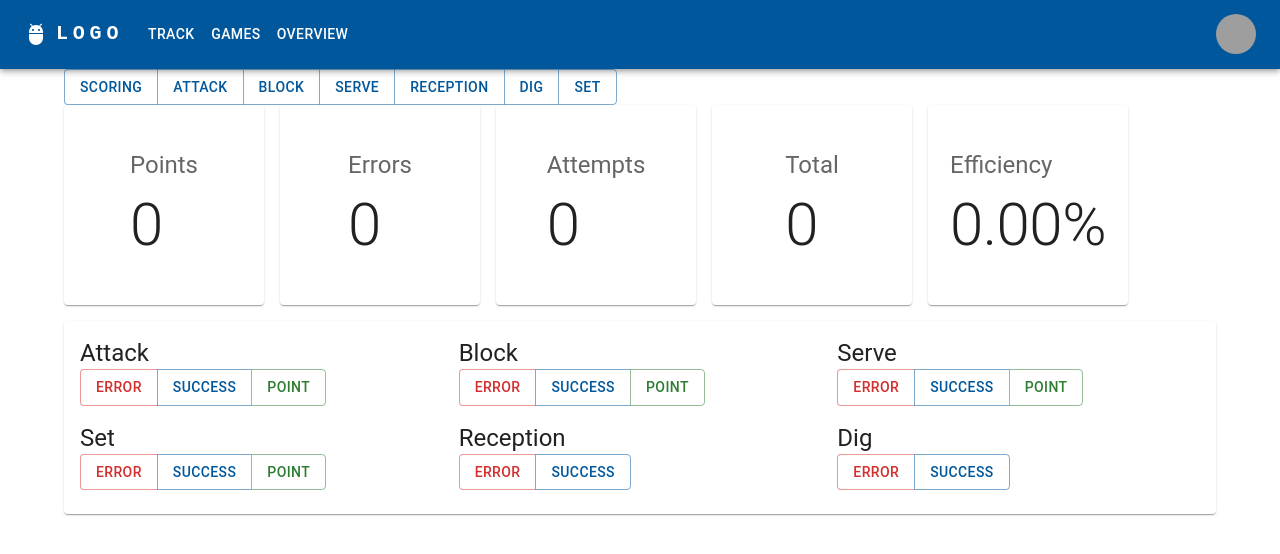
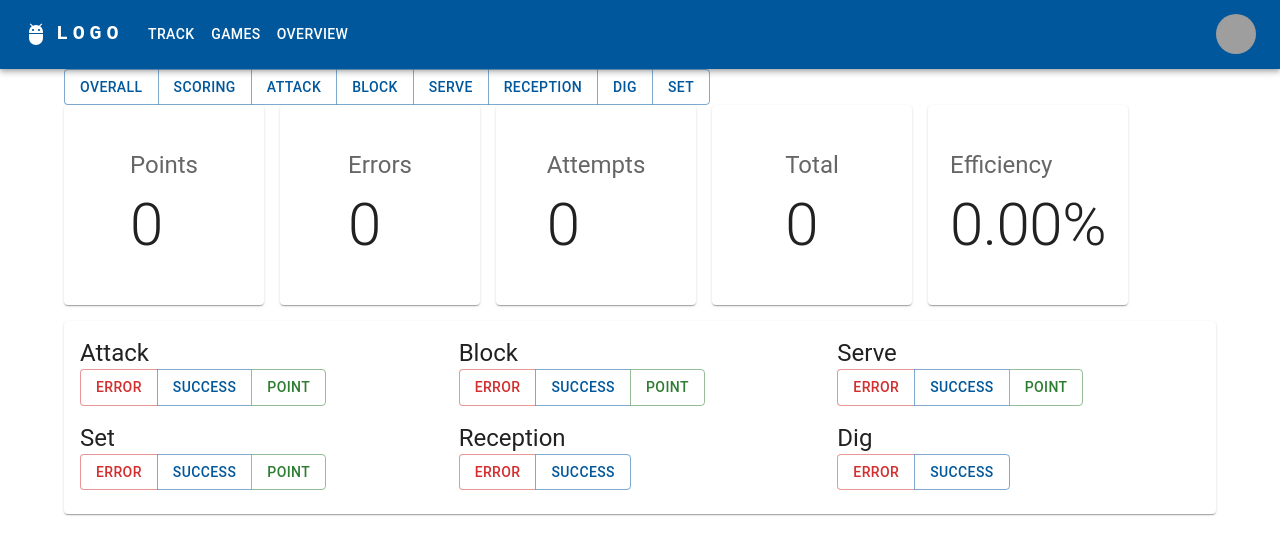
Before and after one commit to Angelo4/Volleyball-Stat-Tracker, a React (Create React App) app in the folder volleyball-stat-tracker-app/: page / in a window 1280 px wide. Shown: the top 554 px of the page. Built offline with nearby package versions, Linux system fonts and the light colour scheme; grey boxes are pictures that could not be loaded.

Commit message:
Clean up

```diff
--- a/volleyball-stat-tracker-app/src/components/SessionStatsContainer.tsx
+++ b/volleyball-stat-tracker-app/src/components/SessionStatsContainer.tsx
@@ -19,6 +19,7 @@ const SessionStatsContainer = (props: Props) => {
   return (
     <>
       <ButtonGroup variant="outlined" aria-label="text button group">
+        <Button>Overall</Button>
         <Button>Scoring</Button>
         <Button>Attack</Button>
         <Button>Block</Button>
--- a/volleyball-stat-tracker-app/src/features/TrackGame.tsx
+++ b/volleyball-stat-tracker-app/src/features/TrackGame.tsx
@@ -1,4 +1,4 @@
-import { Divider, Grid } from '@mui/material';
+import { Grid } from '@mui/material';
 import SessionStatsContainer from '../components/SessionStatsContainer';
 import ActionCentreContainer from '../components/vb_action_center/ActionCentreContainer';
 
--- a/volleyball-stat-tracker-app/src/index.tsx
+++ b/volleyball-stat-tracker-app/src/index.tsx
@@ -5,7 +5,6 @@ import App from './App';
 import reportWebVitals from './reportWebVitals';
 import { Provider } from 'react-redux';
 import store from './redux/Store';
-import { Container } from '@mui/system';
 
 const root = ReactDOM.createRoot(
   document.getElementById('root') as HTMLElement,
```
Also changed, not shown: volleyball-stat-tracker-app/src/components/vb_action_center/ActionButtonGroup.tsx (+1 -8 lines).
